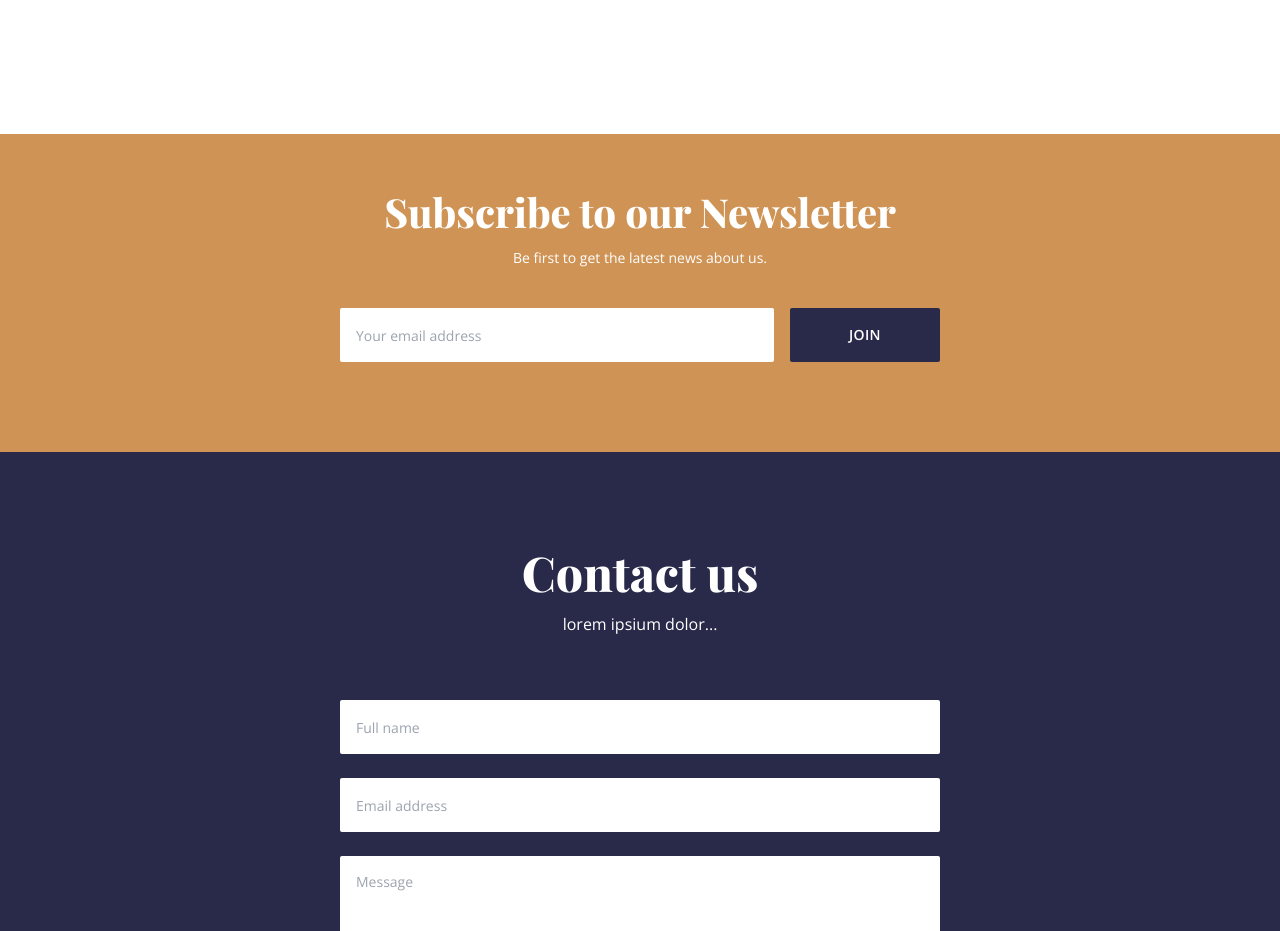
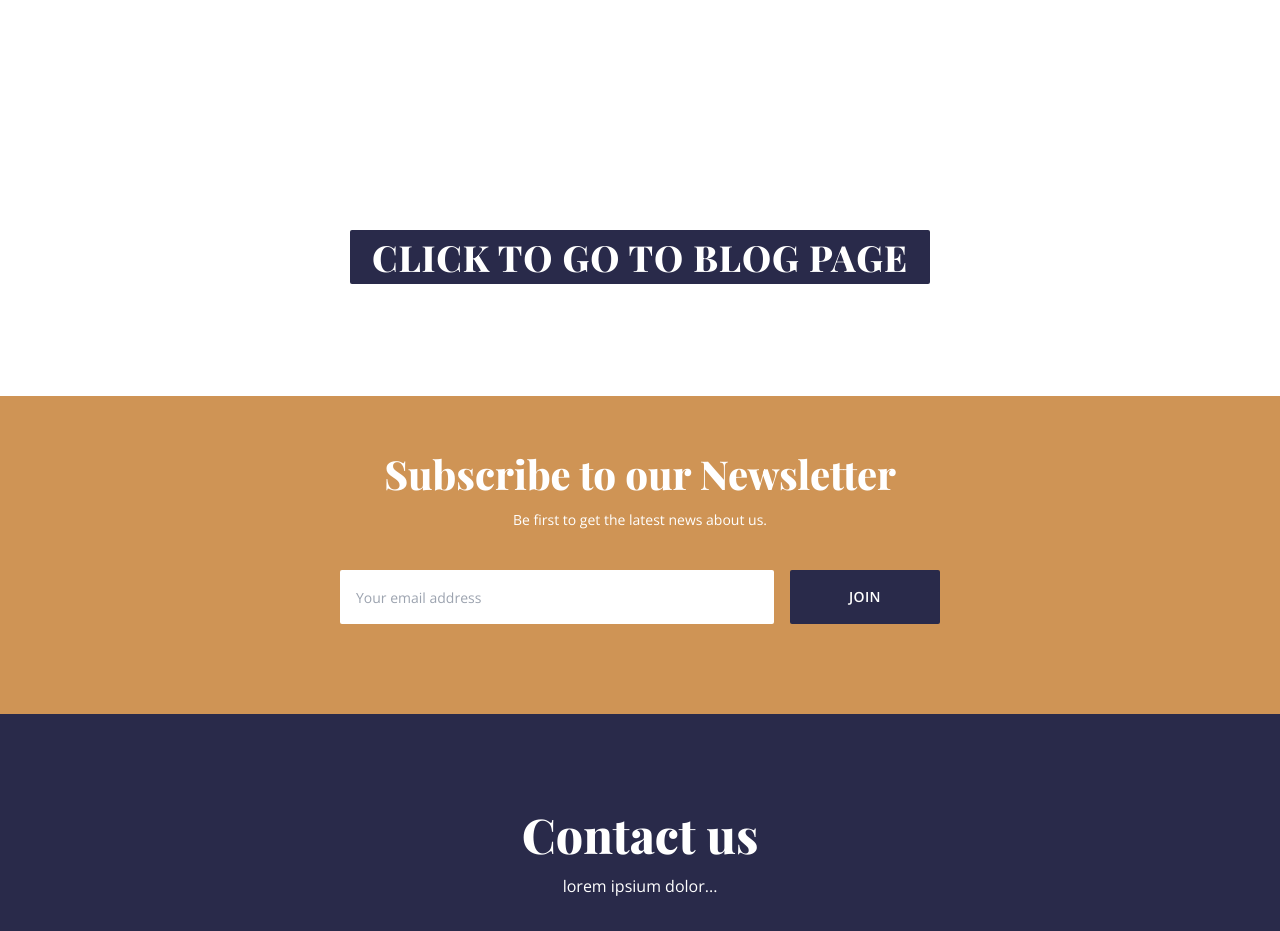
Before and after one commit to Ollatomiwa/lawfirm-website, a React (Create React App) app: page / in a window 1280 px wide. Shown: the part 2660-3591 px from the top of the page. Built offline with nearby package versions, Linux system fonts and the light colour scheme.

Commit message:
Add Blog component and integrate into App; update package dependencies

```diff
--- a/package.json
+++ b/package.json
@@ -8,6 +8,7 @@
     "@testing-library/user-event": "^13.5.0",
     "react": "^17.0.2",
     "react-dom": "^17.0.2",
+    "react-router-dom": "^5.3.4",
     "react-scripts": "5.0.0",
     "web-vitals": "^2.1.4"
   },
--- a/src/App.js
+++ b/src/App.js
@@ -6,6 +6,7 @@ import Banner from './components/Banner';
 import Testimonials from './components/Testimonials';
 import Skills from './components/Skills';
 import Team from './components/Team';
+import Blog from './components/Blog';
 import Newsletter from './components/Newsletter';
 import Contact from './components/Contact';
 import Footer from './components/Footer';
@@ -16,6 +17,7 @@ const App = () => {
     <Testimonials />
     <Skills />
     <Team />
+    <Blog />
     <Newsletter />
     <Contact />
     <Footer />
--- /dev/null
+++ b/src/components/Blog.js
@@ -0,0 +1,21 @@
+import React from 'react'
+
+function Blog() {
+  return (
+    <section id="blog" className="section">
+    <div className="container mx-auto flex justify-center items-center text-center">
+
+      <a
+        href="https://www.google.com"
+        target="_blank"
+        rel="noopener noreferrer"
+        className="btn lg:w-[580px] text-4xl font-primary font-extrabold mb-4 bg-primary hover:bg-accent-hover"
+      >
+        Click to go to Blog Page
+      </a>
+    </div>
+  </section>
+  )
+}
+
+export default Blog
```
Also changed, not shown: 1 other file (tests, documents, lock files or other folders).
